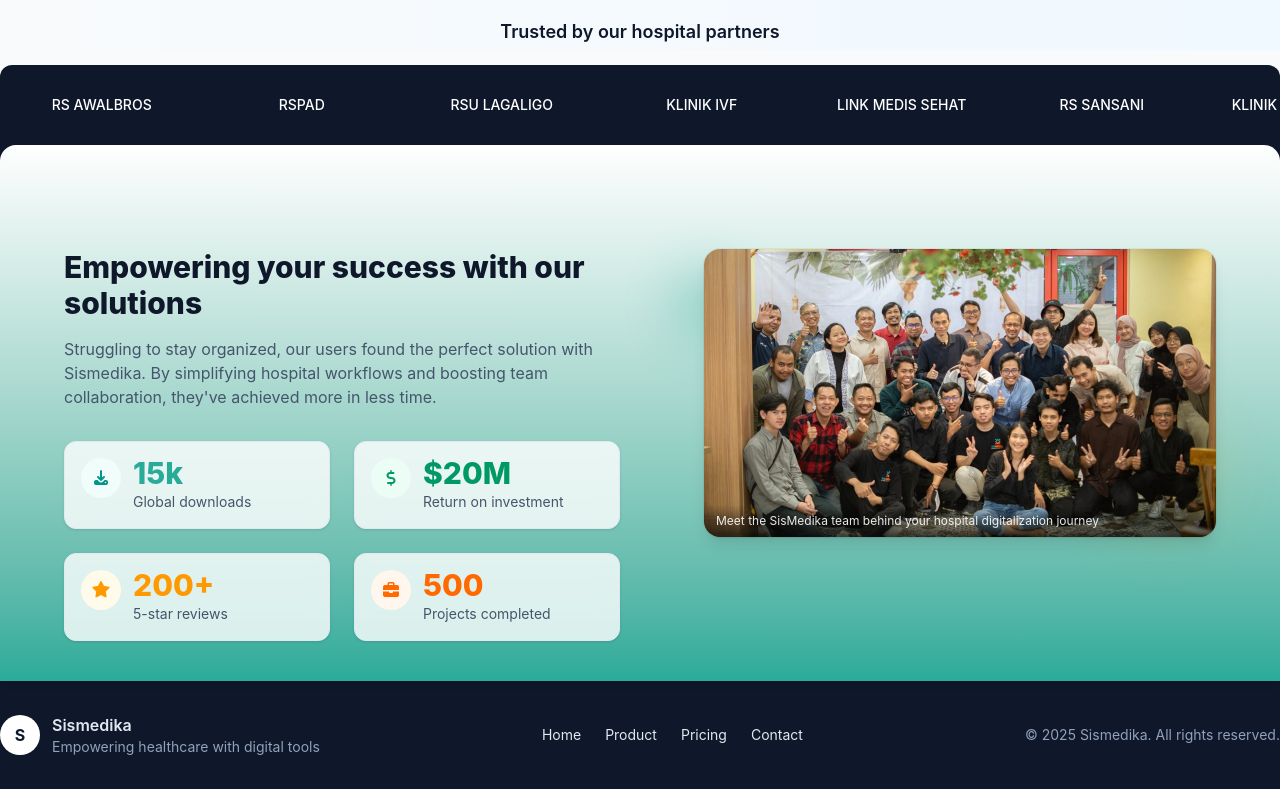
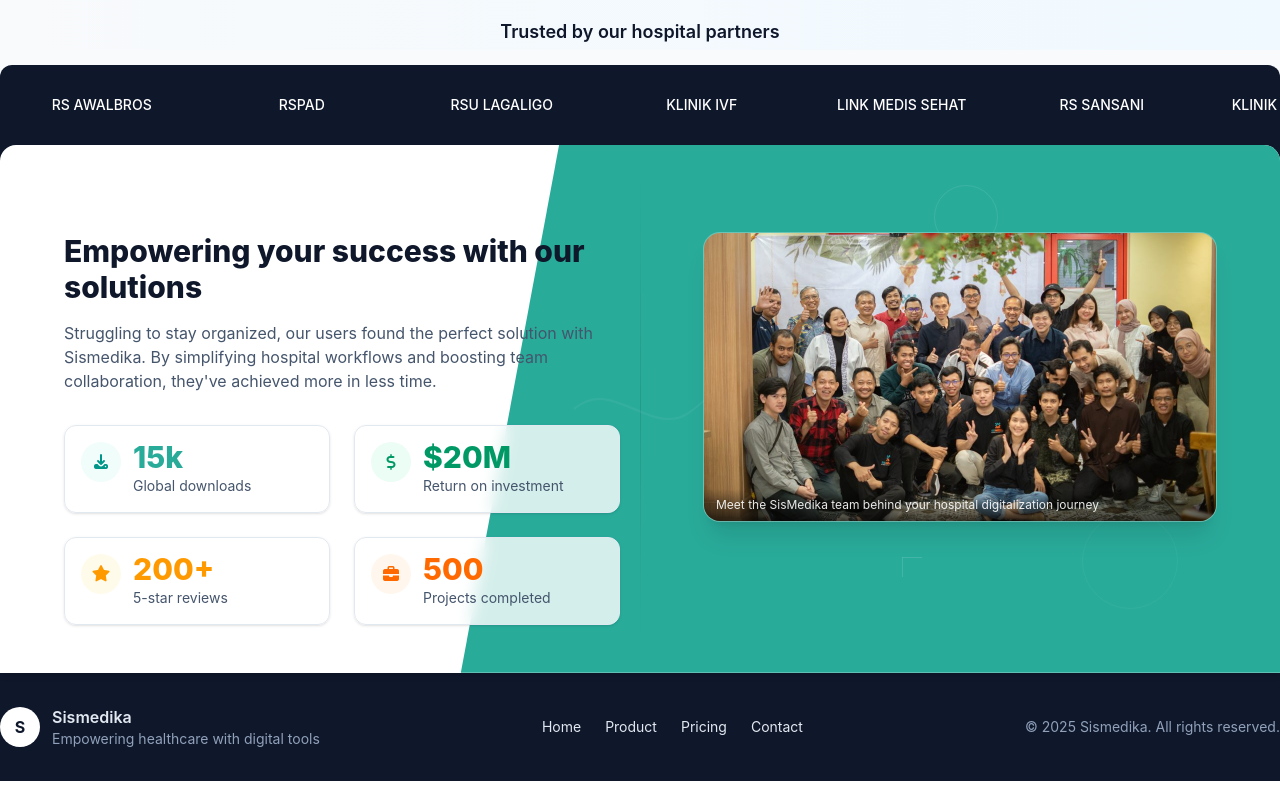
Before and after one commit to sismedikafardil/sismedika-web-reactts, a React (Vite) app: page / in a window 1280 px wide. Shown: the part 443-1232 px from the top of the page. Built offline with nearby package versions, Linux system fonts and the light colour scheme.

Commit message:
style(about): diagonal split background, subtle geometry, soft divider; keep text on white and photo on teal

```diff
--- a/src/components/molecules/AboutUsHome.tsx
+++ b/src/components/molecules/AboutUsHome.tsx
@@ -1,13 +1,45 @@
 export default function AboutUsHome({ className = '' }: { className?: string }) {
 	return (
 		<section className={"relative z-10 " + className} style={{ marginTop: '-5em' }}>
-			{/* full-bleed gradient background */}
+			{/* refined split background: white (left) / teal (right) with diagonal divider */}
 			<div
-				className="w-full bg-gradient-to-b from-white to-[#29AB9A] rounded-t-2xl shadow-md"
+				className="relative w-full rounded-t-2xl shadow-md overflow-hidden bg-white"
 				style={{ marginTop: '3em' }}
 			>
-				<div className="container mx-auto py-10 px-[5%]">
-					<div className="grid grid-cols-1 lg:grid-cols-2 gap-10 items-start" style={{ marginTop: '4em' }}>
+				{/* right-side teal with diagonal cut */}
+				<div
+					className="absolute inset-y-0 right-0 w-full lg:w-[64%] bg-[#29AB9A]"
+					style={{ clipPath: 'polygon(12% 0%, 100% 0%, 100% 100%, 0% 100%)' }}
+					aria-hidden
+				/>
+				{/* soft shadow-ish divider between areas (vertical accent on large screens) */}
+				<div className="hidden lg:block absolute inset-y-8 left-1/2 w-px bg-gradient-to-b from-transparent via-black/10 to-transparent" aria-hidden />
+				{/* subtle geometric shapes on the right */}
+				<div className="pointer-events-none absolute inset-0" aria-hidden>
+					{/* circle outlines */}
+					<div className="absolute top-10 right-[22%] h-16 w-16 rounded-full border border-white/30 opacity-30" />
+					<div className="absolute bottom-16 right-[8%] h-24 w-24 rounded-full border border-white/20 opacity-20" />
+					{/* tiny plus signs using rotated elements */}
+					<div className="absolute top-24 right-[12%] opacity-30">
+						<div className="relative h-4 w-4 text-white/60">
+							<span className="absolute inset-0 h-[1px] w-full bg-white/60" />
+							<span className="absolute inset-0 w-[1px] h-full bg-white/60" />
+						</div>
+					</div>
+					<div className="absolute bottom-24 right-[28%] opacity-20">
+						<div className="relative h-5 w-5 text-white/60">
+							<span className="absolute inset-0 h-[1px] w-full bg-white/60" />
+							<span className="absolute inset-0 w-[1px] h-full bg-white/60" />
+						</div>
+					</div>
+					{/* gentle wave overlay near middle to suggest curvature */}
+					<svg className="hidden md:block absolute top-1/2 -translate-y-1/2 right-[38%] opacity-15" width="220" height="90" viewBox="0 0 220 90" fill="none" xmlns="http://www.w3.org/2000/svg">
+						<path d="M0 45 C40 10, 80 80, 120 45 S 200 10, 220 45" stroke="white" strokeOpacity="0.35" strokeWidth="2" fill="none" />
+					</svg>
+				</div>
+				<div className="relative z-10">
+					<div className="container mx-auto py-12 px-[5%]">
+						<div className="grid grid-cols-1 lg:grid-cols-2 gap-10 items-start" style={{ marginTop: '2.5em' }}>
 						{/* left: heading + paragraph + stats */}
 						<div className="space-y-8">
 							<div>
@@ -74,12 +106,8 @@
 						{/* right: image + overlays + accents */}
 						<div className="space-y-6">
 							<div className="relative">
-								{/* background accents */}
-								<div aria-hidden className="pointer-events-none absolute -top-6 -left-8 h-40 w-40 rounded-full bg-[radial-gradient(closest-side,_#29AB9A_30%,_transparent_60%)] opacity-30 blur-xl" />
-								<div aria-hidden className="pointer-events-none absolute -bottom-8 -right-10 h-48 w-48 rounded-full bg-[radial-gradient(closest-side,_#f59e0b_25%,_transparent_60%)] opacity-30 blur-2xl" />
-
 								<div className="flex justify-center lg:justify-end">
-									<div className="group relative w-full max-w-md md:max-w-lg h-56 md:h-72 rounded-2xl overflow-hidden shadow-lg bg-white/60 backdrop-blur supports-[backdrop-filter]:bg-white/40 ring-1 ring-black/5">
+									<div className="group relative w-full max-w-md md:max-w-lg h-56 md:h-72 rounded-2xl overflow-hidden shadow-xl bg-white/60 backdrop-blur supports-[backdrop-filter]:bg-white/40 ring-1 ring-white/30">
 										<img
 											src="/src/assets/karyawan-sismed.png"
 											alt="Karyawan Sismedika"
@@ -105,6 +133,7 @@
 						</div>
 					</div>
 				</div>
+				</div>
 			</div>
 		</section>
 	)
```
